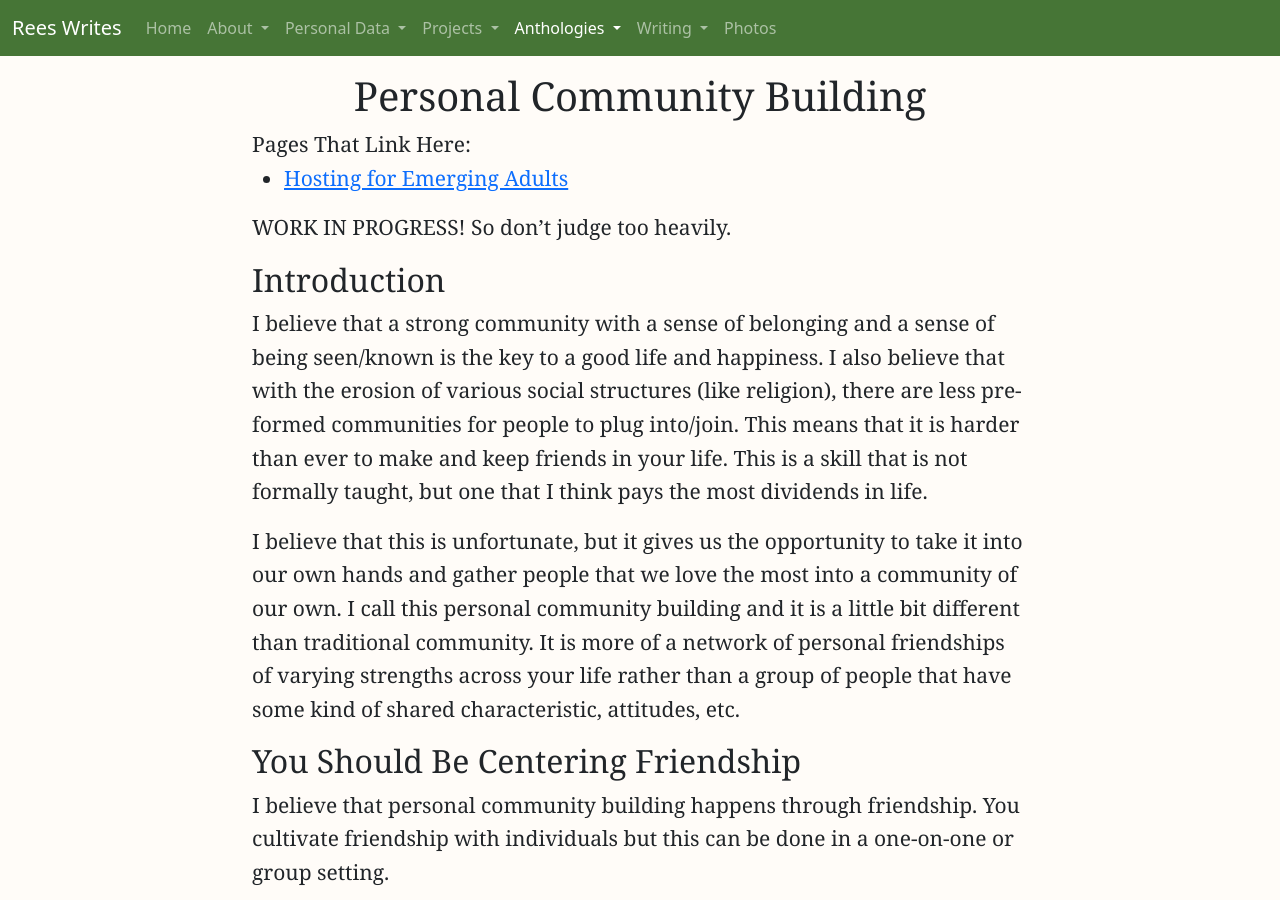
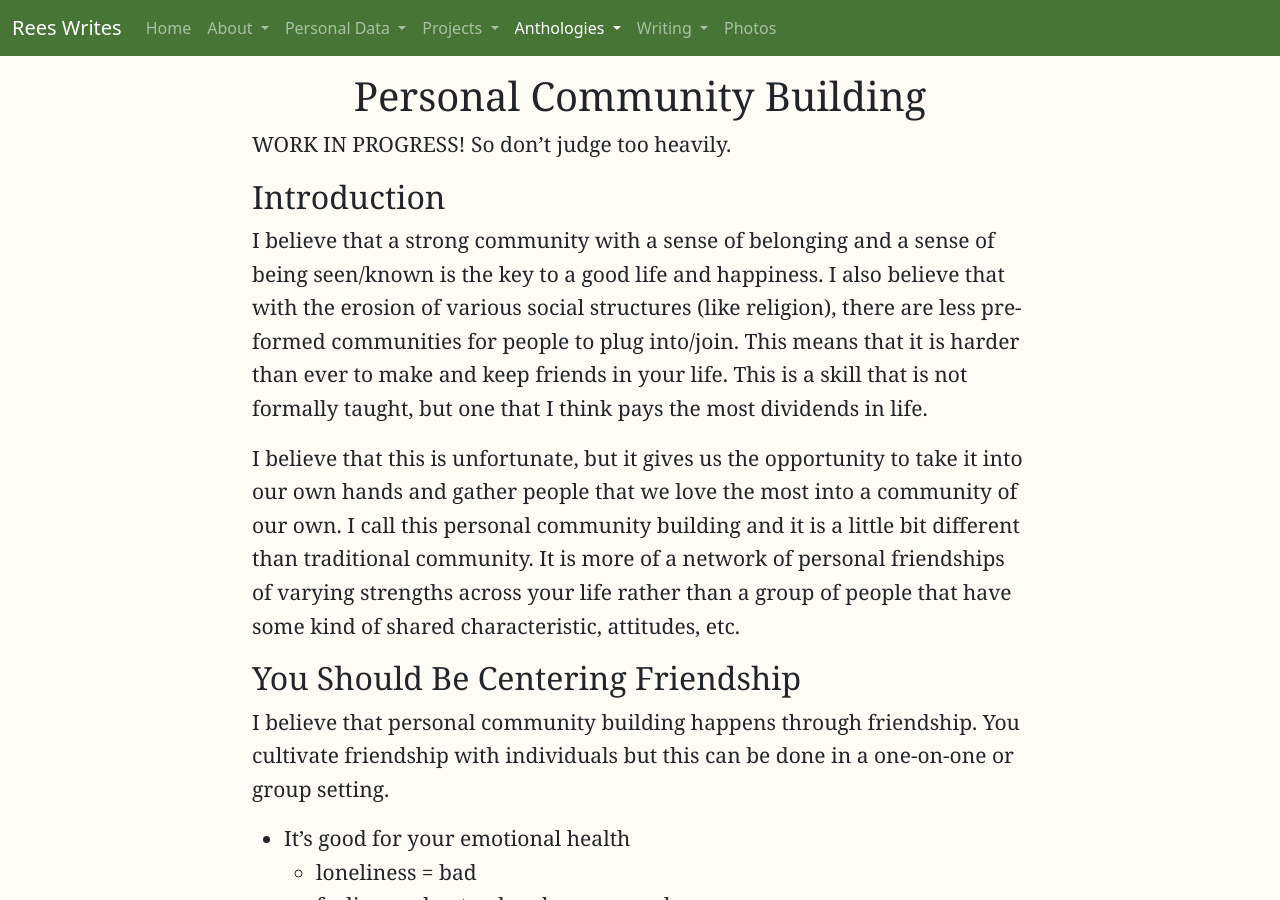
Before and after one commit to reeshuffled/reeshuffled.github.io, a Jekyll site: the page built from anthology_personal_community_building.md, in a window 1280 px wide and 900 px high. Built offline with Jekyll 4.4.1, drawn with Linux system fonts in a browser that asks for light colours; cached includes are drawn as plain includes.

Commit message:
update page backlinking for exact url only

```diff
--- a/_layouts/data.html
+++ b/_layouts/data.html
@@ -36,7 +36,9 @@
 
             {% for entry in site.pages %}
                 {% unless entry.url contains ".json" %}
-                    {% if entry.content contains page.permalink %}
+                    {% assign link = '(' | append: page.permalink | append: ')' %}
+
+                    {% if entry.content contains link %}
                         {% assign backlinks = backlinks | push: entry %}
                     {% endif %}
                 {% endunless %}
--- a/_layouts/page.html
+++ b/_layouts/page.html
@@ -31,7 +31,9 @@
 
             {% for entry in site.pages %}
                 {% unless entry.url contains ".json" %}
-                    {% if entry.content contains page.permalink %}
+                    {% assign link = '(' | append: page.permalink | append: ')' %}
+
+                    {% if entry.content contains link %}
                         {% assign backlinks = backlinks | push: entry %}
                     {% endif %}
                 {% endunless %}
```
